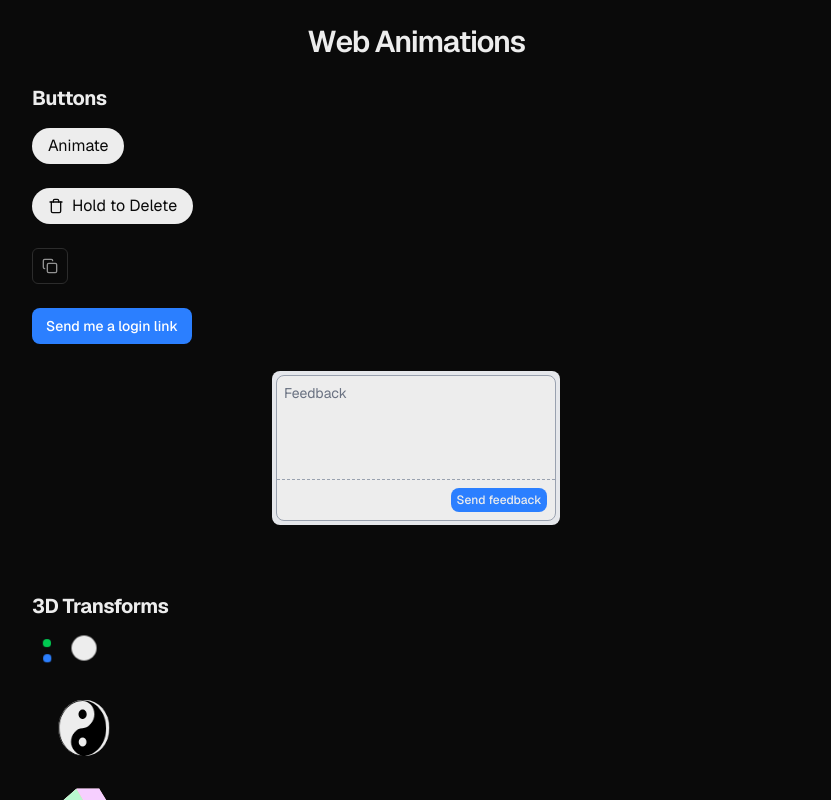
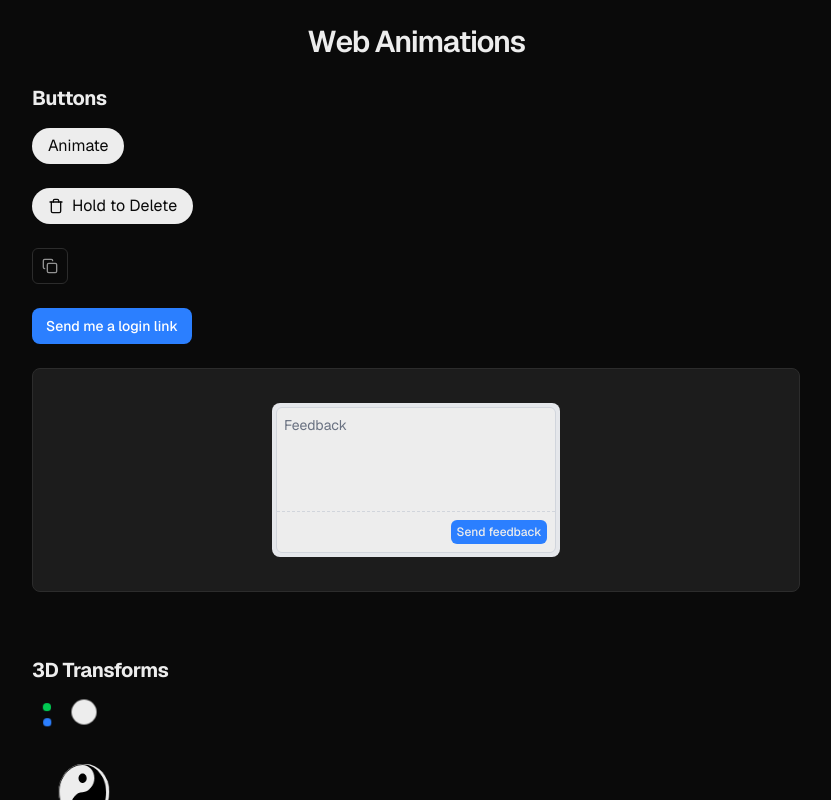
Before and after one commit to huancho/web-animations, a Next.js app: page / in a window 1280 px wide. Both pictures are taken after a click on the button "Feedback". Shown: the top 800 px of the page, without its empty margins (224-1055 px from the left). Built offline with nearby package versions, Linux system fonts and the light colour scheme.

Commit message:
feedback button styles improved

```diff
--- a/src/components/buttons/feedback-button/feedback-button.tsx
+++ b/src/components/buttons/feedback-button/feedback-button.tsx
@@ -33,7 +33,7 @@ export default function FeedbackButton() {
   };
 
   return (
-    <div className="min-h-40 flex items-center justify-center w-full">
+    <div className="min-h-56 flex items-center justify-center w-full bg-[#1c1c1c] rounded-lg border border-[#2c2c2c]">
       <motion.button
         layoutId="wrapper"
         className="bg-foreground text-background px-3 h-9 cursor-pointer"
@@ -78,7 +78,7 @@ export default function FeedbackButton() {
                 <motion.form
                   key="form"
                   onSubmit={handleSubmit}
-                  className="bg-foreground border border-gray-400 rounded-lg"
+                  className="bg-foreground border border-gray-300 rounded-md"
                   exit={{ y: 8, opacity: 0, filter: 'blur(4px)' }}
                   transition={{ type: 'spring', duration: 0.4, bounce: 0 }}
                 >
@@ -88,16 +88,40 @@ export default function FeedbackButton() {
                     onChange={(e) => setFeedback(e.target.value)}
                     required
                   />
-                  <div className="flex justify-end p-2 border-t border-gray-400 border-dashed">
+                  <div className="flex justify-end p-2 border-t border-gray-300 border-dashed">
                     <motion.button
                       type="submit"
-                      className="flex items-center justify-center bg-blue-500 text-foreground h-6 text-xs font-medium w-24 rounded-lg cursor-pointer hover:bg-blue-600 transition-colors"
+                      className="overflow-hidden flex items-center justify-center bg-blue-500 text-foreground h-6 text-xs font-medium w-24 rounded-md cursor-pointer hover:bg-blue-600 transition-colors"
                     >
-                      {formState === 'loading' ? (
-                        <Loader2 className="animate-spin size-4" />
-                      ) : (
-                        'Send feedback'
-                      )}
+                      <AnimatePresence mode="popLayout">
+                        {formState === 'loading' ? (
+                          <motion.span
+                            key="loading"
+                            initial={{ y: -24, opacity: 0 }}
+                            animate={{ y: 0, opacity: 1 }}
+                            transition={{
+                              type: 'spring',
+                              bounce: 0,
+                              duration: 0.3,
+                            }}
+                          >
+                            <Loader2 className="animate-spin size-4" />
+                          </motion.span>
+                        ) : (
+                          <motion.span
+                            key="send"
+                            initial={false}
+                            exit={{ y: 24, opacity: 0 }}
+                            transition={{
+                              type: 'spring',
+                              bounce: 0,
+                              duration: 0.3,
+                            }}
+                          >
+                            Send feedback
+                          </motion.span>
+                        )}
+                      </AnimatePresence>
                     </motion.button>
                   </div>
                 </motion.form>
```
